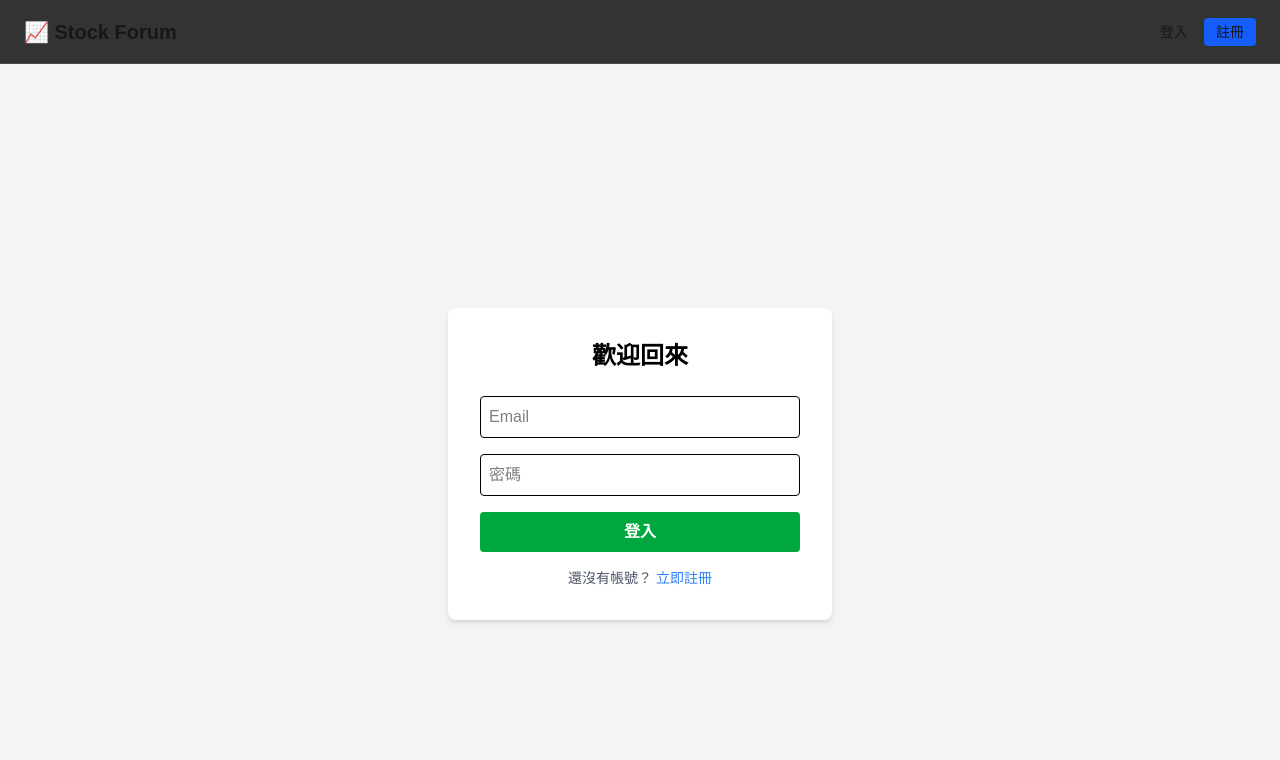
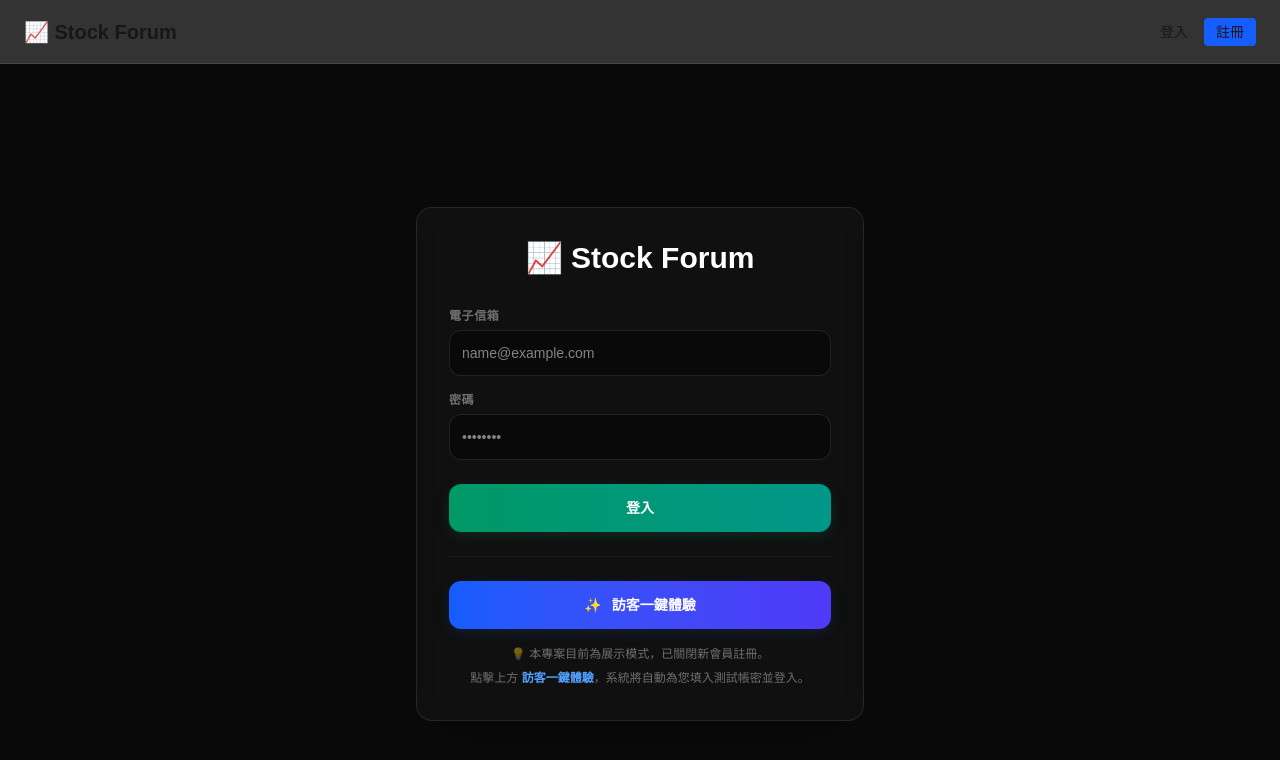
Before and after one commit to AlexTsao13/stock-forum, a Next.js app: page /login in a window 1280 px wide. Shown: the top 760 px of the page. Built offline with nearby package versions, Linux system fonts and the light colour scheme; no server answers.

Commit message:
feat: implement login page with guest mode and registration-disabled notice

```diff
--- a/src/app/(auth)/login/page.tsx
+++ b/src/app/(auth)/login/page.tsx
@@ -1,54 +1,125 @@
 "use client";
 import { loginAction } from "./action";
-import { useActionState } from "react";
+import { useActionState, useState, useRef } from "react";
 
 export default function LoginPage() {
   // state 會接住 action 回傳的結果
   const [state, formAction, isPending] = useActionState(loginAction, null);
+  const [email, setEmail] = useState("");
+  const [password, setPassword] = useState("");
+  const [isDemoLoggingIn, setIsDemoLoggingIn] = useState(false);
+  const formRef = useRef<HTMLFormElement>(null);
+
+  const handleDemoLogin = () => {
+    setIsDemoLoggingIn(true);
+    const targetEmail = "visitor@stockmarket.com";
+    const targetPassword = "123456";
+
+    // 仿生自動輸入效果
+    setEmail(targetEmail);
+    setPassword(targetPassword);
+
+    // 延遲 400ms 讓使用者目睹「帳密自動輸入」的精緻視覺效果後再提交
+    setTimeout(() => {
+      if (formRef.current) {
+        formRef.current.requestSubmit();
+      }
+    }, 400);
+  };
 
   return (
-    <div className="flex flex-col items-center justify-center min-h-screen bg-gray-100">
-      <div className="p-8 bg-white shadow-md rounded-lg w-96">
-        <h1 className="text-2xl font-bold mb-6 text-center text-black">
-          歡迎回來
+    <div className="flex flex-col items-center justify-center min-h-screen bg-[#0a0a0a] text-white px-4">
+      <div className="p-8 bg-neutral-900/50 border border-white/10 backdrop-blur-md rounded-2xl w-full max-w-md shadow-2xl">
+        {/* 標題 */}
+        <div className="text-center mb-8">
+          <h1 className="text-3xl font-extrabold  flex items-center justify-center gap-2 mb-2">
+            <span>📈</span> Stock Forum
           </h1>
+        </div>
 
         {/* 顯示錯誤訊息 */}
         {state?.error && (
-          <div className="bg-red-100 border border-red-400 text-red-700 px-4 py-2 rounded mb-4 text-sm text-center">
+          <div className="bg-red-500/10 border border-red-500/30 text-red-400 px-4 py-3 rounded-xl mb-6 text-sm text-center animate-pulse">
             {state.error}
           </div>
         )}
 
-        <form action={formAction} className="flex flex-col gap-4">
+        {/* 1. 傳統登入表單區塊 */}
+        <form ref={formRef} action={formAction} className="flex flex-col gap-4">
+          <div>
+            <label className="block text-xs font-semibold text-white/40 mb-1.5 uppercase tracking-wider">
+              電子信箱
+            </label>
             <input
               name="email"
               type="email"
-            placeholder="Email"
+              placeholder="name@example.com"
+              value={email}
+              onChange={(e) => setEmail(e.target.value)}
               required
-            className="p-2 border rounded text-black outline-none focus:ring-2 focus:ring-green-400"
+              readOnly={isDemoLoggingIn}
+              className="w-full p-3 bg-black/40 border border-white/10 rounded-xl text-white outline-none focus:ring-2 focus:ring-emerald-500/30 focus:border-emerald-500 transition-all duration-200 text-sm"
             />
+          </div>
+
+          <div>
+            <label className="block text-xs font-semibold text-white/40 mb-1.5 uppercase tracking-wider">
+              密碼
+            </label>
             <input
               name="password"
               type="password"
-            placeholder="密碼"
+              placeholder="••••••••"
+              value={password}
+              onChange={(e) => setPassword(e.target.value)}
               required
-            className="p-2 border rounded text-black outline-none focus:ring-2 focus:ring-green-400"
+              readOnly={isDemoLoggingIn}
+              className="w-full p-3 bg-black/40 border border-white/10 rounded-xl text-white outline-none focus:ring-2 focus:ring-emerald-500/30 focus:border-emerald-500 transition-all duration-200 text-sm"
             />
+          </div>
+
+          {/* 一般登入提交按鈕 */}
           <button
             type="submit"
-            disabled={isPending}
-            className="bg-green-600 text-white p-2 rounded font-bold hover:bg-green-700 transition disabled:bg-gray-400"
+            disabled={isPending || isDemoLoggingIn}
+            className="w-full py-3.5 bg-gradient-to-r from-emerald-600 to-teal-600 hover:from-emerald-500 hover:to-teal-500 disabled:from-emerald-800 disabled:to-teal-800 text-white font-bold rounded-xl shadow-[0_4px_15px_rgba(16,185,129,0.15)] hover:shadow-[0_6px_20px_rgba(16,185,129,0.3)] active:scale-[0.98] transition-all duration-300 mt-2 cursor-pointer text-sm"
           >
-            {isPending ? "登入中..." : "登入"}
+            {isPending && !isDemoLoggingIn ? "登入中..." : "登入"}
           </button>
         </form>
-        <p className="mt-4 text-center text-sm text-gray-600">
-          還沒有帳號？{" "}
-          <a href="/register" className="text-blue-500 hover:underline">
-            立即註冊
-          </a>
-        </p>
+
+        {/*  分隔線  */}
+        <div className="my-6 border-t border-white/5" />
+
+        {/*  訪客體驗專區 */}
+        <div className="flex flex-col gap-4">
+          {/* 訪客一鍵體驗按鈕 */}
+          <button
+            type="button"
+            disabled={isPending || isDemoLoggingIn}
+            onClick={handleDemoLogin}
+            className="w-full flex items-center justify-center gap-2.5 py-3.5 px-4 bg-gradient-to-r from-blue-600 to-indigo-600 hover:from-blue-500 hover:to-indigo-500 disabled:from-blue-800 disabled:to-indigo-800 text-white font-extrabold rounded-xl shadow-[0_4px_15px_rgba(37,99,235,0.15)] hover:shadow-[0_6px_20px_rgba(37,99,235,0.3)] active:scale-[0.98] transition-all duration-300 cursor-pointer text-sm"
+          >
+            {isDemoLoggingIn ||
+            (isPending && email === "visitor@stockmarket.com") ? (
+              <span>🚀 訪客模式登入中...</span>
+            ) : (
+              <>
+                <span>✨</span> 訪客一鍵體驗
+              </>
+            )}
+          </button>
+
+          {/* 說明文字 */}
+          <div className="flex flex-col gap-1 text-center text-xs text-white/40 leading-relaxed">
+            <span>💡 本專案目前為展示模式，已關閉新會員註冊。</span>
+            <span>
+              點擊上方{" "}
+              <span className="text-blue-400 font-semibold">訪客一鍵體驗</span>
+              ，系統將自動為您填入測試帳密並登入。
+            </span>
+          </div>
+        </div>
       </div>
     </div>
   );
--- a/src/app/(auth)/register/page.tsx
+++ b/src/app/(auth)/register/page.tsx
@@ -1,122 +1,29 @@
 "use client";
 
-import { registerAction } from "./action";
-import { useActionState } from "react";
 import Link from "next/link";
 
 export default function RegisterPage() {
-  const [state, formAction, isPending] = useActionState(registerAction, null);
   return (
-    <div className="flex flex-col items-center justify-center min-h-screen bg-gray-100 text-black">
-      <div className="p-8 bg-white shadow-md rounded-lg w-96">
-        <h1 className="text-2xl font-bold mb-6 text-center">註冊帳號</h1>
-
-        {/* 成功訊息：包含跳轉按鈕 */}
-        {state?.success && (
-          <div className="flex flex-col items-center gap-4">
-            <div className="bg-green-100 border border-green-400 text-green-700 px-6 py-4 rounded text-center w-full">
-              註冊成功！
-            </div>
-            <Link
-              href="/login"
-              className="w-full bg-blue-600 text-white text-center py-2 rounded font-bold hover:bg-blue-700 transition"
-            >
-              前往登入
-            </Link>
-          </div>
-        )}
-        {/* 錯誤訊息 */}
-        {state?.error && (
-          <div className="bg-red-100 border border-red-400 text-red-700 px-4 py-2 rounded mb-4 text-center">
-            {state.error}
-          </div>
-        )}
-        {/* 成功後隱藏原本的註冊表單 */}
-        {!state?.success && (
-          <form action={formAction} className="flex flex-col gap-4">
-            <input
-              name="name"
-              type="text"
-              placeholder="您的名字"
-              className="p-2 border rounded outline-none focus:ring-2 focus:ring-blue-400"
-            />
-            <input
-              name="email"
-              type="email"
-              placeholder="Email"
-              required
-              className="p-2 border rounded outline-none focus:ring-2 focus:ring-blue-400"
-            />
-            <input
-              name="password"
-              type="password"
-              placeholder="密碼"
-              required
-              className="p-2 border rounded outline-none focus:ring-2 focus:ring-blue-400"
-            />
-            <button
-              type="submit"
-              disabled={isPending}
-              className="bg-blue-600 text-white p-2 rounded font-bold hover:bg-blue-700 transition disabled:bg-gray-400"
-            >
-              {isPending ? "註冊中..." : "註冊"}
-            </button>
-          </form>
-        )}
-        {!state?.success && (
-          <p className="mt-4 text-center text-sm text-gray-600">
-            已經有帳號？{" "}
-            <Link href="/login" className="text-blue-500 hover:underline">
-              立即登入
-            </Link>
-          </p>
-        )}
+    <div className="flex flex-col items-center justify-center min-h-screen bg-[#0a0a0a] text-white px-4">
+      <div className="p-8 bg-neutral-900/50 border border-white/10 backdrop-blur-md rounded-2xl w-full max-w-md shadow-2xl text-center animate-fade-in">
+        <div className="w-16 h-16 bg-amber-500/10 border border-amber-500/20 text-amber-500 rounded-full flex items-center justify-center text-3xl mx-auto mb-6">
+          🔒
+        </div>
+        <h1 className="text-2xl font-extrabold mb-4 bg-gradient-to-r from-white via-white/90 to-white/70 bg-clip-text text-transparent">
+          註冊功能已暫時關閉
+        </h1>
+        <p className="text-sm text-white/60 leading-relaxed mb-8">
+          此為專案展示，目前會員註冊功能已關閉。 我們已為您準備了{" "}
+          <span className="text-blue-400 font-semibold">體驗帳號</span>
+          ，請返回登入頁面即可開始使用。
+        </p>
+        <Link
+          href="/login"
+          className="inline-block w-full py-3.5 bg-gradient-to-r from-blue-600 to-indigo-600 hover:from-blue-500 hover:to-indigo-500 text-white font-bold rounded-xl shadow-[0_4px_20px_rgba(37,99,235,0.25)] hover:shadow-[0_6px_24px_rgba(37,99,235,0.4)] active:scale-[0.98] transition-all duration-300 text-sm cursor-pointer"
+        >
+          前往登入頁面
+        </Link>
       </div>
     </div>
   );
-
-  // return (
-  //   <div className="flex flex-col items-center justify-center min-h-screen bg-gray-100">
-  //     <div className="p-8 bg-white shadow-md rounded-lg w-96">
-  //       <h1 className="text-2xl font-bold mb-6 text-center text-black">
-  //         註冊帳號
-  //       </h1>
-
-  //       <form action={registerAction} className="flex flex-col gap-4">
-  //         <input
-  //           name="name"
-  //           type="text"
-  //           placeholder="顯示名稱"
-  //           className="p-2 border rounded text-black outline-none focus:ring-2 focus:ring-blue-400"
-  //         />
-  //         <input
-  //           name="email"
-  //           type="email"
-  //           placeholder="Email"
-  //           required
-  //           className="p-2 border rounded text-black outline-none focus:ring-2 focus:ring-blue-400"
-  //         />
-  //         <input
-  //           name="password"
-  //           type="password"
-  //           placeholder="密碼"
-  //           required
-  //           className="p-2 border rounded text-black outline-none focus:ring-2 focus:ring-blue-400"
-  //         />
-  //         <button
-  //           type="submit"
-  //           className="bg-blue-500 text-white p-2 rounded font-bold hover:bg-blue-600 transition"
-  //         >
-  //           立即註冊
-  //         </button>
-  //       </form>
-  //       <p className="mt-4 text-center text-sm text-gray-600">
-  //         已有帳號？{" "}
-  //         <a href="/login" className="text-blue-500 hover:underline">
-  //           至登入頁面
-  //         </a>
-  //       </p>
-  //     </div>
-  //   </div>
-  // );
 }
```
Also changed, not shown: src/app/(auth)/register/action.ts (+1 -16 lines). Lines whose indentation alone changed are shown as unchanged.
